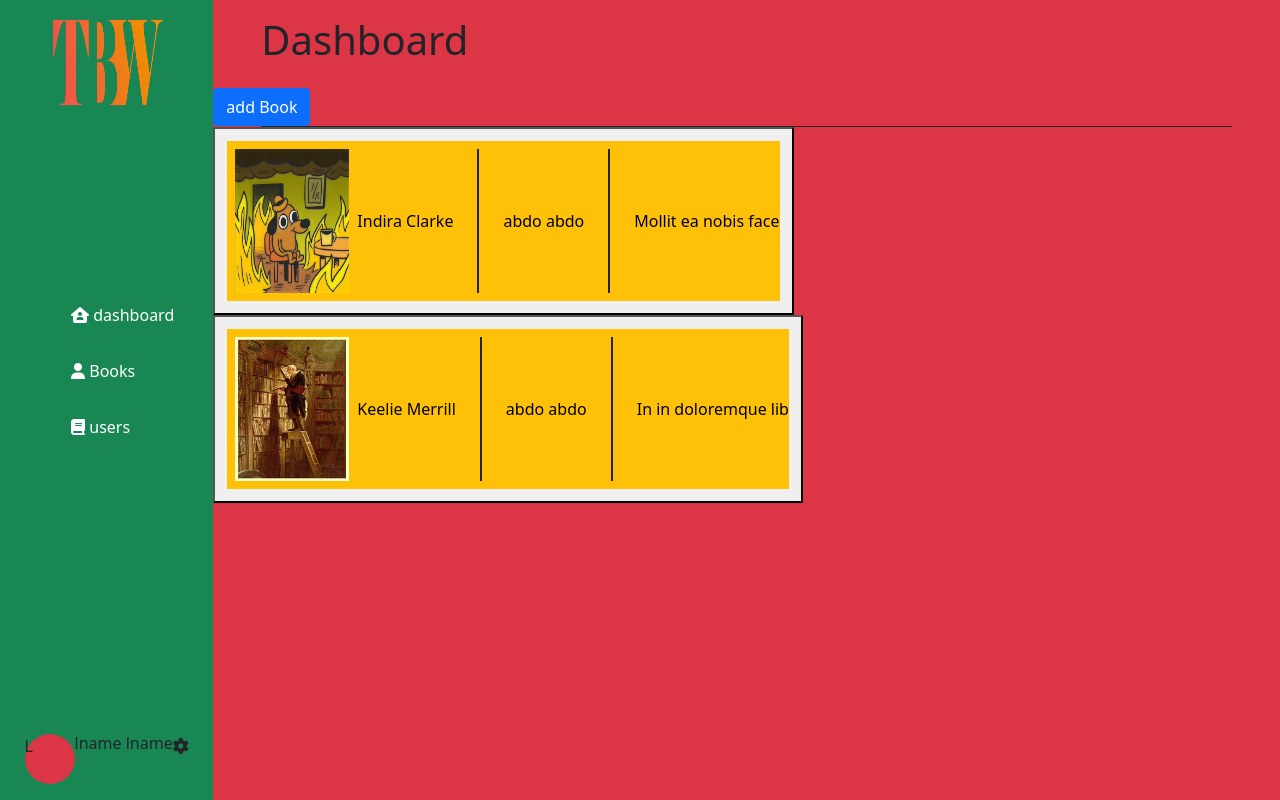
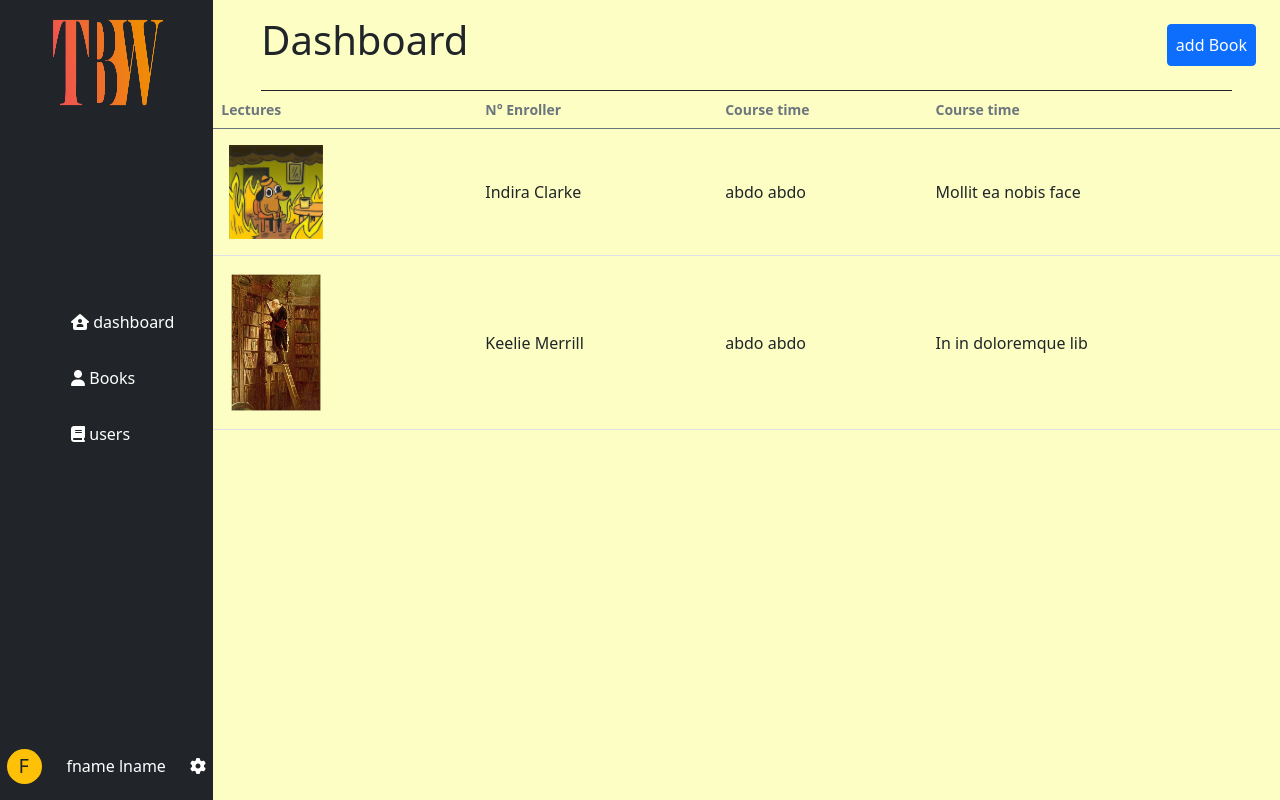
Before and after one commit to malyana-amine/systeme-de-gestion-de-biblioth-que, a PHP site: page /books.php in a window 1280 px wide. Run offline with PHP 8.4, Linux system fonts and the light colour scheme; a user stored in the database is signed in; data comes from the database, SQL or seed files in the repository; both versions use the stored data as it was after the commit.

Commit message:
add table frontend

```diff
--- a/books.html
+++ b/books.html
@@ -54,7 +54,7 @@
 
         <div class=" d-flex justify-content-between p-1">
 
-            <div class="bg-warning divs2 d-flex justify-content-between  align-items-center m-2">
+            <div class="bg-warning divs2 d-flex justify-content-between  align-items-center  m-2">
                 <div class=" h-100">
                     <img class="imagebook p-2" src="img/9780063040885_p0_v4_s1200x630.jpg" alt="book1">
                 </div>
--- a/books.php
+++ b/books.php
@@ -33,7 +33,7 @@ savebook();
 updatebook();
 deletebook();
 ?>
-    <div class="bg-success col-2 d-flex flex-column justify-content-between vh-100">
+    <div class="bg-dark col-2 d-flex flex-column justify-content-between vh-100">
 
         <img class="logo2 px-5 py-2 " src="maquette/logo/Untitled-2.png" alt="">
 
@@ -50,53 +50,87 @@ deletebook();
 
 
                 <form method="POST" class="btn-group dropup pb-3">
-                  <div id="profilpic" class = "bg-danger rounded-circle" style="width:50px ; height:50px" ></div>
-                    <h6 id="flname"><?php echo  $_SESSION['last_name'].' '.$_SESSION['last_name'] ?></h6>
+                  <div class="align-items-center d-flex ">
+                  <div id="profilpic" class = "bg-warning rounded-circle fs-5 divpad " style="width:35px ; height:35px" ></div>
+                    <h6 class="text-white px-4 pt-2" id="flname"><?php echo  $_SESSION['first_name'].' '.$_SESSION['last_name'] ?></h6>
                     <div type="" class="" data-bs-toggle="dropdown" aria-expanded="false">
-                        <i class="fa-solid fa-gear"></i>
+                        <i class="text-white fa-solid fa-gear"></i>
                     </div>
-                    <ul class="dropdown-menu bg-danger">
-                        <li class="py-1"><button class="text-decoration-none text-warning" href="#"> Profil</button> </li>
-                        <li class="py-1"><button type="submit" name="logout" class="text-decoration-none text-red" href="#"> Log out</button> </li>
+
+                    <ul class="dropdown-menu bg-dark p-0 m-0">
+                        <li class="py-1 p-2"><a class="text-decoration-none text-white" href="#"> Profil </a>
+                        <li class="py-1 p-2"><a type="submit" name="logout" class="text-decoration-none text-white" href="#"> Log out</a> </li>
                     </ul>
+                  </div>
                   </form>
               </div>
         </div>
 
-    <div class="bg-danger col-10">
-        <div>
+    <div class="bodycolor col-10 ">
+        <div class="d-flex justify-content-between">
             <h1 class="px-5 py-3">Dashboard</h1>
-            <button type="button" class="btn btn-primary" data-bs-toggle="modal" data-bs-target="#exampleModal" data-bs-whatever="">add Book</button>
+            <button  type="button" class="btn btn-primary p-2 m-4" data-bs-toggle="modal" data-bs-target="#exampleModal" data-bs-whatever="">add Book</button>
         </div>
         <div class="bg-dark mx-5 divline"></div>
 
-        <?php
+
+
+        <table class="table">
+                        <thead>
+                            <tr class=" text-muted">
+
+
+                                <th scope="col" style="font-size:14px;">Lectures</th>
+                                <th scope="col" style="font-size:14px;">N° Enroller</th>
+                                <th scope="col" style="font-size:14px;">Course time</th>
+                                <th scope="col" style="font-size:14px;">Course time</th>
+
+                            </tr>
+                        </thead>
+                        <tbody>
+
+                        <?php
 								foreach(array_values($GLOBALS['result']) as $row ){ ?>
 
 
 
-        <button onclick="update(<?php  echo $row['id']  ?>)"  class=" d-flex justify-content-between p-1" data-bs-toggle="modal" data-bs-target="#exampleModal1" data-bs-whatever="">
+                <tr onclick="update(<?php  echo $row['id']  ?>)"  class="" data-bs-toggle="modal" data-bs-target="#exampleModal1" data-bs-whatever="">
 
-            <div class="bg-warning divs2 d-flex justify-content-between  align-items-center m-2">
-                <div class=" h-100">
-                    <?php if($row['img']){?>
+                <td class="align-middle">
+                  <?php if($row['img']){?>
                         <img class="imagebook p-2" id="image<?php  echo $row['id'] ?>" src="img/<?php echo $row['img']?>" alt="book1">
                      <?php }else{ ?>
                         <img class="imagebook p-2" src="img/9780063040885_p0_v4_s1200x630.jpg" alt="book1">
                         <?php }?>
-                </div>
-                <div id="title<?php  echo $row['id']  ?>" class=""><?php  echo $row['title']  ?></div>
-                <div class="bg-dark m-4 divline1"></div>
-                <div class=""><?php echo $row['fn'] .' '. $row['ln']  ?></div>
-                <div class="bg-dark m-4 divline1"></div>
+                  </td>
+
+
+                  <td class="align-middle">
+                  <div id="title<?php  echo $row['id']  ?>" class=""><?php  echo $row['title']  ?></div>
+                  </td>
+
+                  <td class="align-middle">
+                    <div class=""><?php echo $row['fn'] .' '. $row['ln']  ?></div>
+                </td>
+
+                <td class="align-middle">
                 <div id="description<?php  echo $row['id']  ?>" class=""><?php  echo ''.$row['description'].''  ?></div>
+                </td>
 
-            </div>
+                     </tr>
+                       <?php   }
+                             ?>
+              </tbody>
+                     </table>
 
-        </button>
 
-                             <?php   }
-                             ?>
+
+
+
+
+
+
+
 
     </div>
 
--- a/style.css
+++ b/style.css
@@ -68,9 +68,14 @@
 }
 .imagebook{
     height: 100%;
-    width: 130px;
+    width: 110px;
     }
 .divline1{
         width:2px;
         height: 90%;
     }
+
+   .divpad{
+    padding-left: 11px;
+    padding-top: 2px;
+   }
```
Also changed, not shown: biblio.sql (added, +116 -0 lines), img/book-637a5ad1b0a49.jpg (added).
